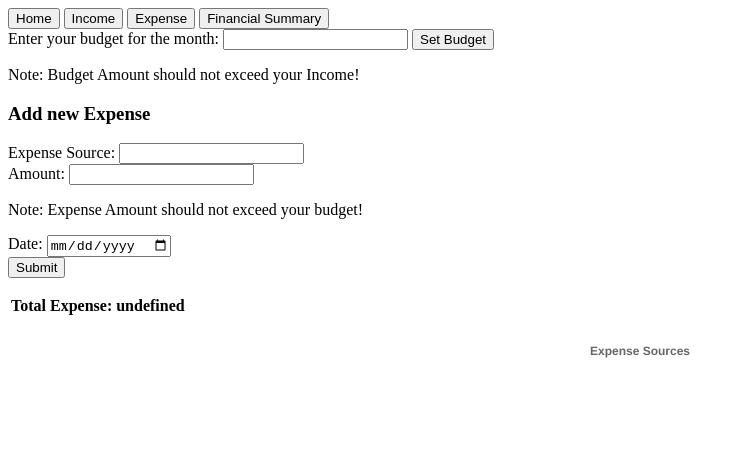
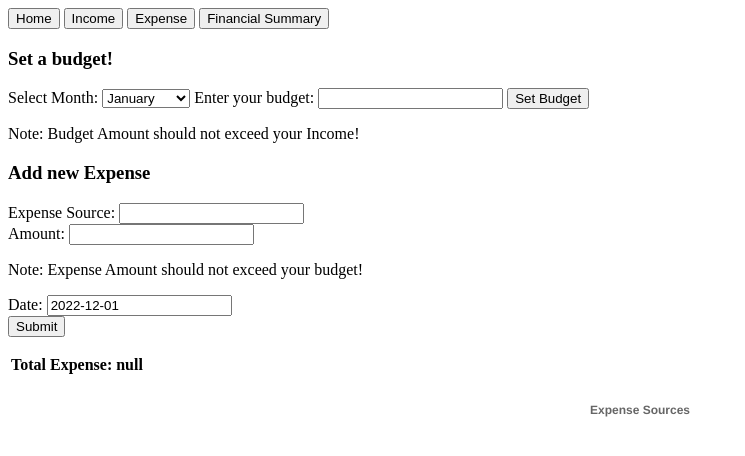
Before and after one commit to Halima1872/Fintrack, a plain HTML site: page index.html in a window 1280 px wide. Both pictures are taken after a click on the button "Expense". Shown: the top 456 px of the page, without its empty margins (0-745 px from the left). Drawn offline with nearby package versions, Linux system fonts and the light colour scheme.

Commit message:
Month based Tracker func added

```diff
--- a/index.html
+++ b/index.html
@@ -9,6 +9,8 @@
     <link rel="stylesheet" href="style.css">
     <script src="https://cdnjs.cloudflare.com/ajax/libs/jquery/3.6.0/jquery.min.js"></script>
     <link rel="stylesheet" href="https://cdnjs.cloudflare.com/ajax/libs/font-awesome/6.1.1/css/all.min.css" />
+    <link rel="stylesheet" href="https://cdn.jsdelivr.net/npm/flatpickr/dist/flatpickr.min.css">
+    <script src="https://cdn.jsdelivr.net/npm/flatpickr"></script>
 </head>
 <body>
     <div class="container">
@@ -83,8 +85,26 @@
 
     <div class="block-card" id="block-3">
         <div id="budget-form">
+            <h3>Set a budget!</h3>
             <form id="budget-form-element">
-              <label for="budget-input">Enter your budget for the month:</label>
+
+                <label for="month-select">Select Month:</label>
+                <select id="month-select">
+                    <option value="01">January</option>
+                    <option value="02">February</option>
+                    <option value="03">March</option>
+                    <option value="04">April</option>
+                    <option value="05">May</option>
+                    <option value="06">June</option>
+                    <option value="07">July</option>
+                    <option value="08">August</option>
+                    <option value="09">September</option>
+                    <option value="10">October</option>
+                    <option value="11">November</option>
+                    <option value="12">December</option>
+                </select>
+
+              <label for="budget-input">Enter your budget:</label>
               <input type="number" id="budget-input" max="" required>
               <button type="submit">Set Budget</button>
               <p>Note: Budget Amount should not exceed your Income!</p>
@@ -147,7 +167,7 @@
         <div class="info-newExpense">
             <h3>Summary:</h3>
             <!--Displaying total Income-->
-            <p id="incomeValuep">Total Monthly Income: ₹</p>
+            <p id="incomeValuep">Total Income: ₹</p>
             <p id="budgetValue">Budget set for the Month: ₹</p>
             <p id="expenseValuep">Overall Monthly Expenses: ₹</p>
 
--- a/script.js
+++ b/script.js
@@ -8,7 +8,6 @@ $('.filter-btn').on('click', e => {
   let selector = $btn.data('target');
   $blocks.removeClass('active').filter(selector).addClass('active');
 });
-
 
 
 //Necessary Functions
@@ -40,6 +39,15 @@ function Categories(category) {
     if (getStorageItem(category + 'Categories'))
       return getStorageItem(category + 'Categories');
     return [];
+  }
+//Function to get month from month number
+function getMonthName(monthNumber) {
+    const date = new Date();
+    date.setMonth(monthNumber - 1);
+
+    return date.toLocaleString('en-US', {
+      month: 'long',
+    });
   }
 
 //Income Page
@@ -136,6 +144,7 @@ function IncomeEvent(e){
 }
 addIncomeChart()
 
+
 //Budget Page
 const budgetInput = document.getElementById("budget-input");
 budgetInput.max = parseFloat(localStorage.getItem('totalIncome'));
@@ -151,12 +160,16 @@ budgetForm.addEventListener("submit", function(event) {
 
     const budgetInput = document.getElementById("budget-input");
     const budget = budgetInput.value;
+    const monthInput = document.getElementById("month-select");
+    const month = monthInput.value;
     // Save the budget to localStorage
     localStorage.setItem("budget", budget);
+    localStorage.setItem("month", month);
     // Hide the budget form
     budgetForm.style.display = "none";
     budgetMessage.style.display = "block";
-    budgetInfo.textContent = "Budget has been set to: ₹" + budget;
+    budgetInfo.textContent = `Budget has been set to: ₹${budget} for the month of ${getMonthName(localStorage.getItem("month"))}`;
+    location.reload()
   });
 
 editBudgetButton.addEventListener("click", function() {
@@ -171,16 +184,35 @@ if (storedBudget) {
     // Hide the budget form
     budgetForm.style.display = "none";
     budgetMessage.style.display = "block";
-    budgetInfo.textContent = "Budget has been set to: ₹" + storedBudget;
+    budgetInfo.textContent = `Budget has been set to: ₹${storedBudget} for the month of ${getMonthName(localStorage.getItem("month"))}`;
 }
 
+//Date Constraint
+  const ebtn = document.getElementById("navExpense");
+  ebtn.addEventListener("click", function() {
+    const dateInput = document.getElementById("expenseDate");
+    const storedMonth = localStorage.getItem("month");
+    const currentDate = new Date();
+    const currentYear = currentDate.getFullYear();
+    const selectedDate = new Date(currentYear, storedMonth - 1, 1);
+
+    const flatpickrOptions = {
+    dateFormat: "Y-m-d",
+    minDate: new Date(currentYear, storedMonth - 1, 1),
+    maxDate: new Date(currentYear, storedMonth, 0),
+    defaultDate: selectedDate,
+    disableMobile: true
+  };
+  flatpickr(dateInput, flatpickrOptions);
+  })
+
+
 //Expense Page
-totalExpense= calculateCategory('expense');
-localStorage.setItem('totalExpense', totalExpense);
+//totalExpense= calculateCategory('expense');
 newExpenseForm = document.getElementById("newExpenseForm");
 newExpenseForm.addEventListener("submit", ExpenseEvent );
 p = document.getElementById("expenseValue");
-p.append(totalExpense);
+p.append(localStorage.getItem('totalExpense'));
 
 function addExpense(newExpense, source,date) {
   const expense = getStorageItem('expenseCategories');
@@ -205,14 +237,22 @@ function addExpenseChart(){
   const tableBody = document.getElementById("Expensetablebody");
   const expenseCategories = Categories('expense')
   const expenseChart = document.getElementById("expenseChart").getContext('2d')
+  let totalExpense = 0;
 
   expenseCategories.forEach(item => {
+      const date = new Date(item.date);
+      const month = date.getMonth() + 1;
+      if (month == localStorage.getItem("month")){
       const tr = document.createElement('tr');
       tr.innerHTML = `<tr><td>-${item.source}</td><td>${item.expense}</td><td>${item.date}</td></tr>`;
       tableBody.insertAdjacentElement('beforeend',tr)
       labels.push(item.source)
       data.push(item.expense)
+      totalExpense += parseFloat(item.expense);
+      localStorage.setItem('totalExpense', totalExpense);
+      }
   });
+
   const chartData = {
       labels : labels,
       datasets:[
@@ -281,7 +321,7 @@ const labels = ["TotalIncome","Budget","TotalExpense","Savings"];
 const data = {
   labels: labels,
   datasets: [{
-    label: 'Financial Summary',
+    label: `Financial Summary for the month of ${getMonthName(localStorage.getItem("month"))}`,
     data: [parseFloat(localStorage.getItem('totalIncome')), parseFloat(localStorage.getItem('budget')),parseFloat(localStorage.getItem('totalExpense')),Savings],
     backgroundColor: [
       'rgba(255, 99, 132, 0.2)',
```
